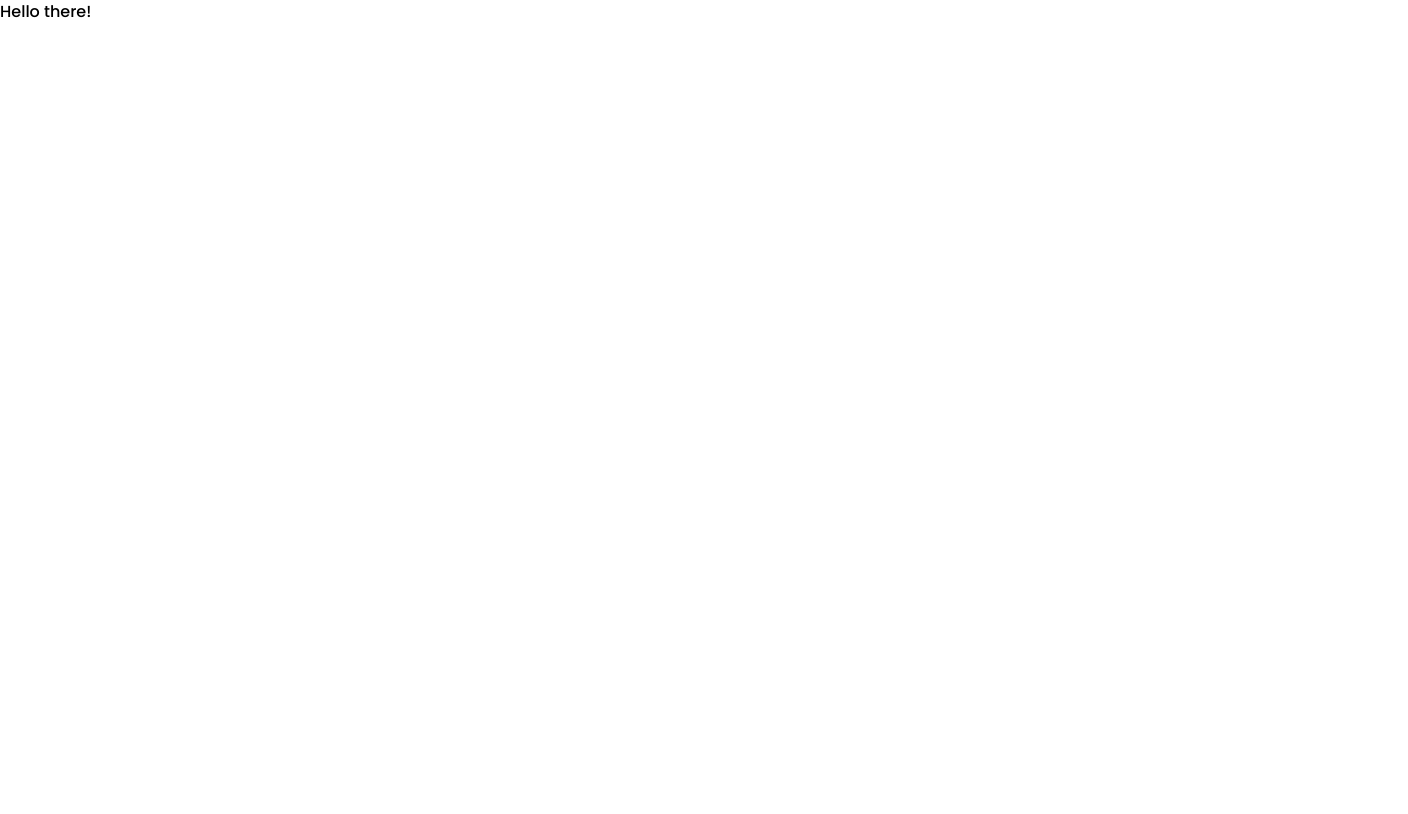
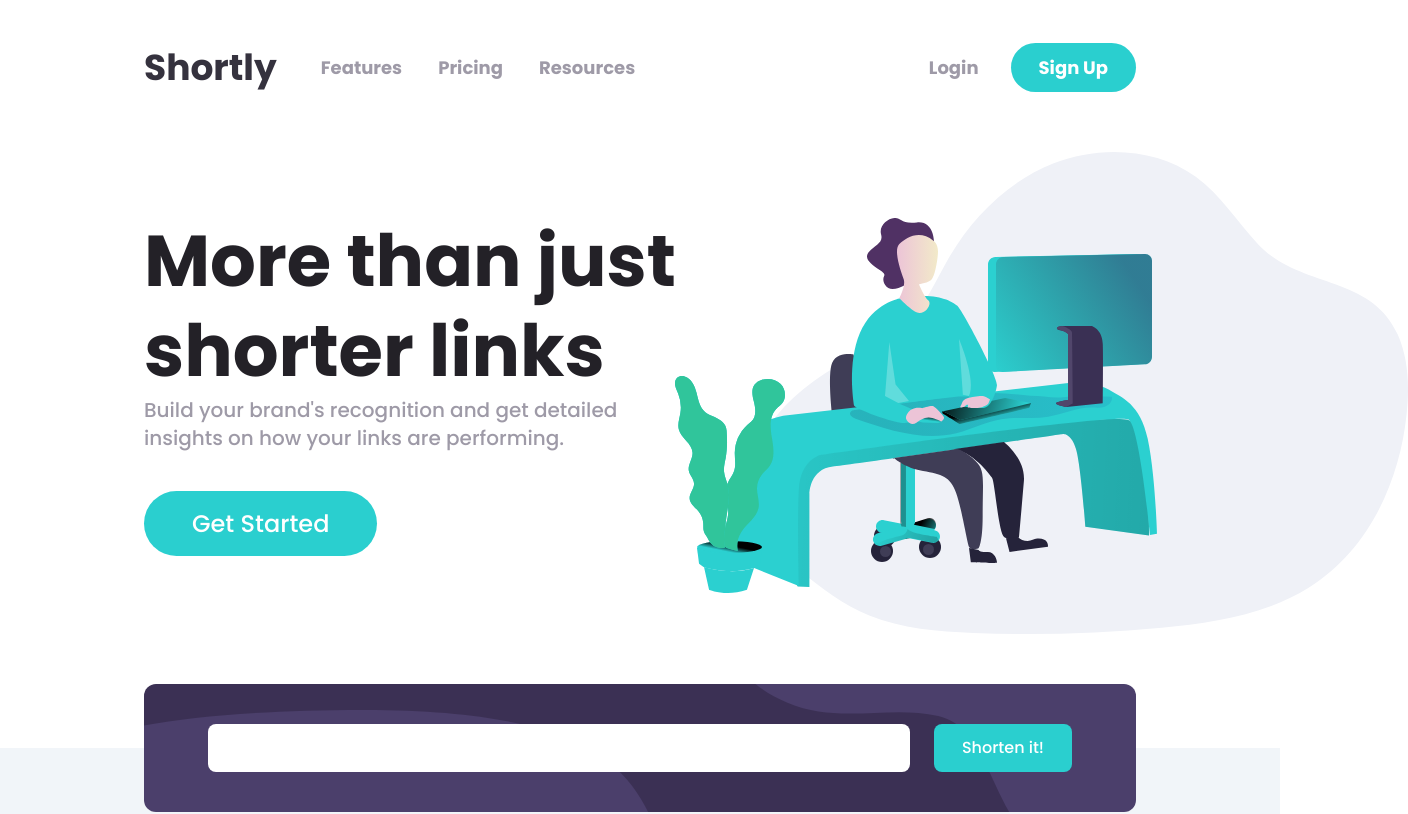
Before and after one commit to KacperHulek/URL-shortener, a React (Vite) app: page / in a window 1280 px wide. Shown: the top 814 px of the page, 1408 px wide, since content can reach past the window. Built offline with nearby package versions, Linux system fonts and the light colour scheme.

Commit message:
Begin making hero page

```diff
--- a/index.html
+++ b/index.html
@@ -14,7 +14,7 @@
     <title>URL shortener</title>
   </head>
   <body>
-    <div id="root"></div>
+    <div id="root" class="relative"></div>
     <script type="module" src="/src/main.jsx"></script>
   </body>
 </html>
--- a/src/App.jsx
+++ b/src/App.jsx
@@ -1,7 +1,85 @@
+import illustrationWorking from "./assets/illustration-working.svg";
+
 function App() {
   return (
     <>
-      <h1>Hello there!</h1>
+      <nav className="pt-12 px-36 flex flex-row justify-between items-center mb-32 text-grayishViolet text-lg font-bold">
+        <ul className="flex flex-row gap-9 items-center">
+          <li>
+            <a href="" className="text-4xl mr-2 text-veryDarkBlue">
+              Shortly
+            </a>
+          </li>
+          <li>
+            <a href="" className="hover:text-veryDarkBlue">
+              Features
+            </a>
+          </li>
+          <li>
+            <a href="" className="hover:text-veryDarkBlue">
+              Pricing
+            </a>
+          </li>
+          <li>
+            <a href="" className="hover:text-veryDarkBlue">
+              Resources
+            </a>
+          </li>
+        </ul>
+        <ul className="flex flex-row gap-8">
+          <li>
+            <a href="" className="hover:text-veryDarkBlue">
+              Login
+            </a>
+          </li>
+          <li>
+            <a
+              href=""
+              className="text-white bg-cyan rounded-full py-3 px-7 hover:opacity-70"
+            >
+              Sign Up
+            </a>
+          </li>
+        </ul>
+      </nav>
+      <main className="px-36 flex flex-row relative">
+        <div className="w-3/5 mb-52">
+          <h1 className="text-7xl font-bold leading-tight text-veryDarkViolet">
+            More than just shorter links
+          </h1>
+          <p className="text-grayishViolet text-xl text-balance mb-14">
+            Build your brand's recognition and get detailed insights on how your
+            links are performing.
+          </p>
+          <a
+            href=""
+            className="text-white bg-cyan rounded-full text-2xl py-4 px-12 "
+          >
+            Get Started
+          </a>
+        </div>
+        <div>
+          <img
+            src={illustrationWorking}
+            alt=""
+            className="absolute min-h-fit min-w-fit -translate-y-16 -right-32"
+          />
+        </div>
+      </main>
+      <div className="bg-slate-100 px-36 relative">
+        <div className="flex justify-center items-center bg-shorten-desktop bg-cover h-32 w-full bg-darkViolet rounded-xl relative -top-16">
+          <input type="text" className="h-12 rounded-lg mr-6 ml-16 w-full"/>
+          <button className="text-white bg-cyan rounded-lg py-3 px-7 hover:opacity-70 mr-16 min-w-fit">Shorten it!</button>
+        </div>
+        <ul className="mb-12"></ul>
+        <div className="flex items-center justify-center flex-col">
+          <h2 className="text-veryDarkViolet text-3xl">Advanced Statistics</h2>
+          <p className="text-grayishViolet text-lg">
+            Track how your links are performing across the web with our advanced
+            statistics dashboard.
+          </p>
+        </div>
+      </div>
     </>
   );
 }
--- a/tailwind.config.js
+++ b/tailwind.config.js
@@ -12,6 +12,9 @@ export default {
         veryDarkBlue: "hsl(255, 11%, 22%)",
         veryDarkViolet: "hsl(260, 8%, 14%)",
       },
+      backgroundImage: {
+        "shorten-desktop": "url('./src/assets/bg-shorten-desktop.svg')",
+      },
     },
   },
   plugins: [],
```
